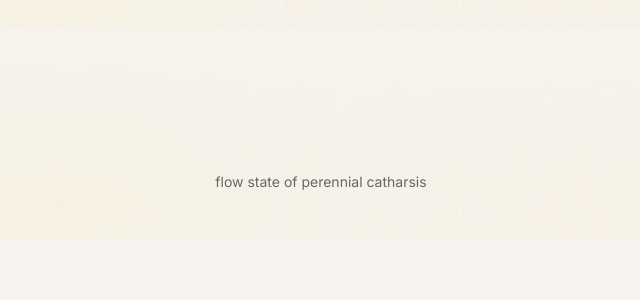
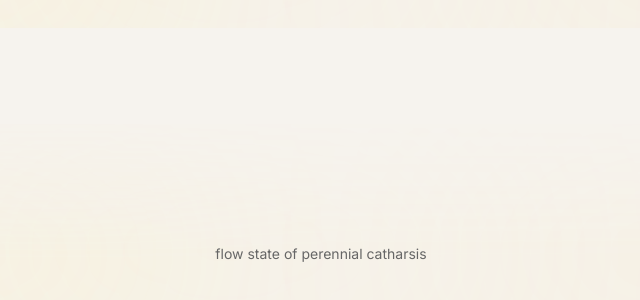
Before and after one commit to rakshew/blog, a Next.js app: page / in a window 1280 px wide. Shown: the part 904-1204 px from the top of the page, without its empty margins (319-959 px from the left). Before the commit the page ends 1144 px from the top, so only its background shows below. Built offline with nearby package versions, Linux system fonts and the light colour scheme; no server answers; the database is empty.

Commit message:
Update footer.tsx

```diff
--- a/components/footer.tsx
+++ b/components/footer.tsx
@@ -2,12 +2,10 @@ import { FooterMist } from "@/components/ui/footer-mist"
 
 export function Footer() {
   return (
-    <footer className="relative mt-24">
-
-      {/* Mist anchored here */}
+    <footer className="relative mt-24 h-[180px] overflow-hidden">
       <FooterMist />
 
-      <div className="relative z-10 max-w-2xl mx-auto px-6 py-12 text-center text-sm text-muted-foreground">
+      <div className="relative z-10 h-full max-w-2xl mx-auto px-6 flex items-end justify-center pb-10 text-center text-sm text-muted-foreground">
         flow state of perennial catharsis
       </div>
     </footer>
```
